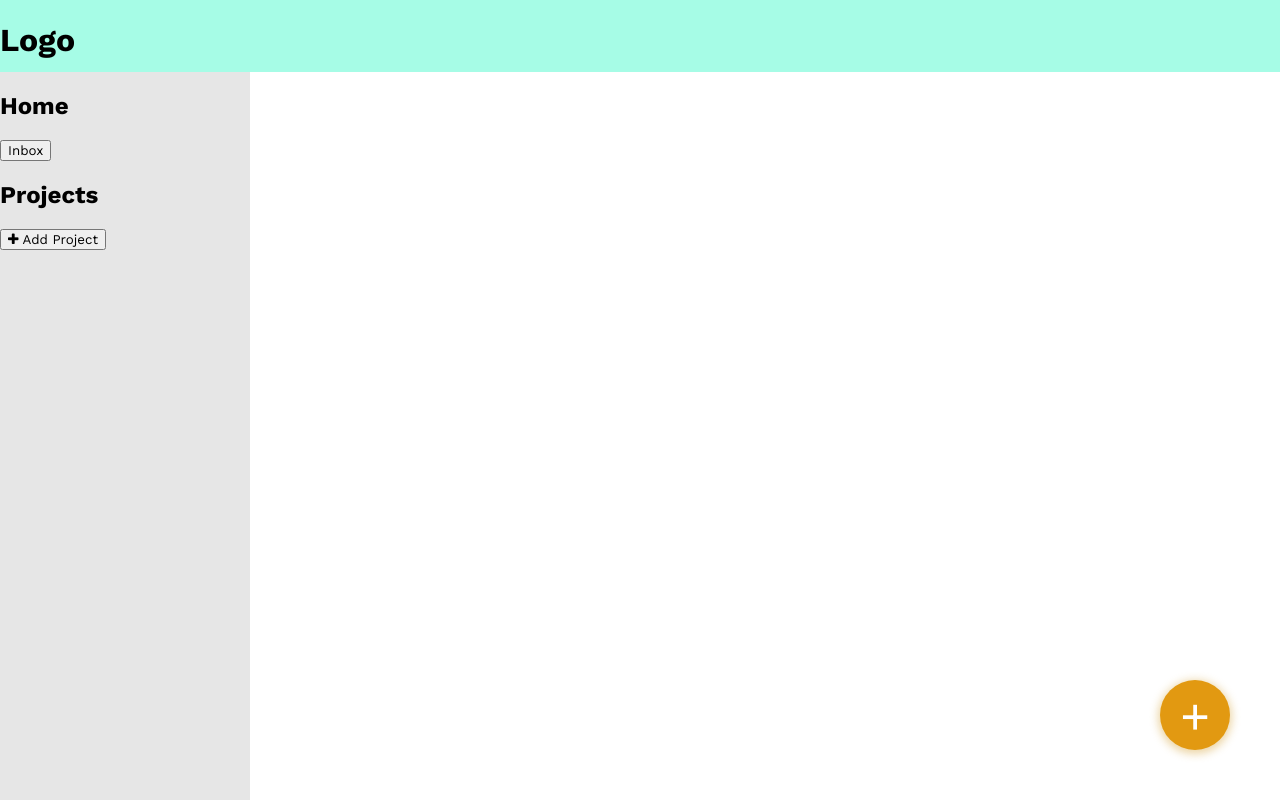
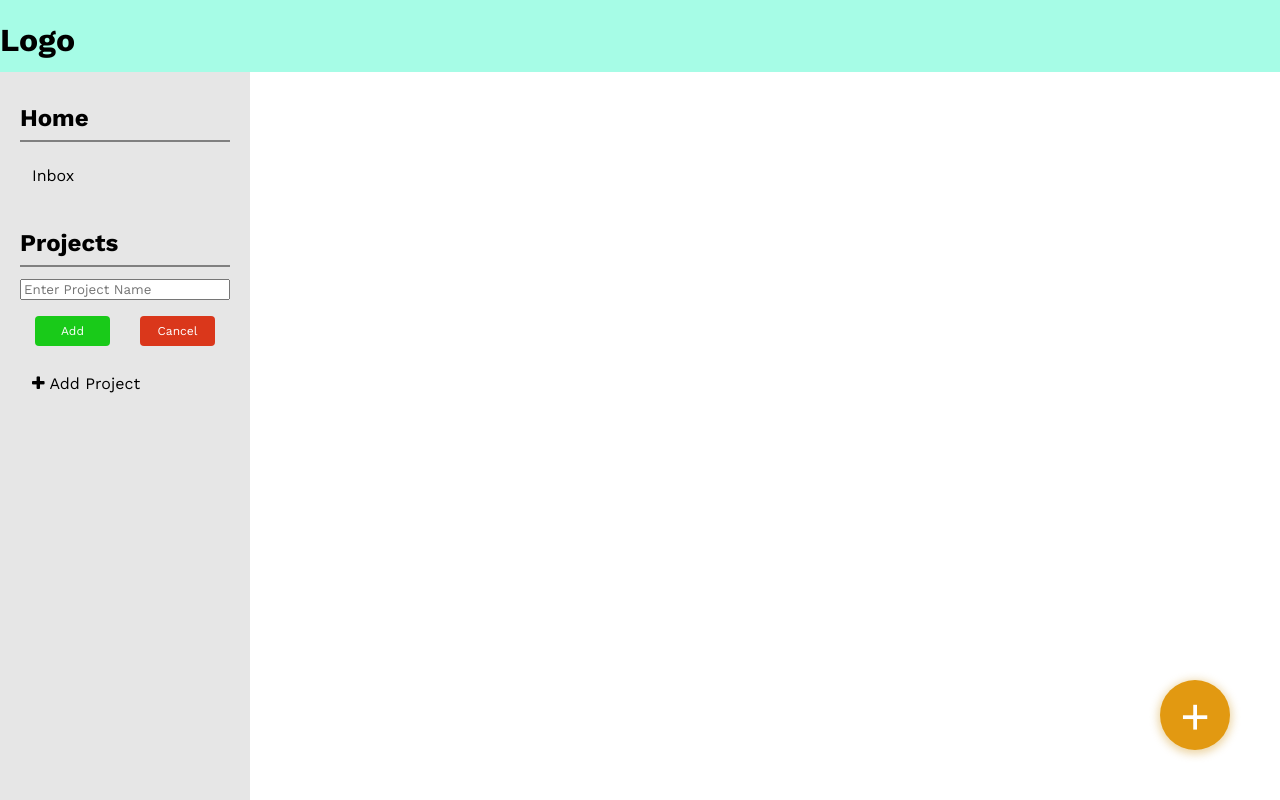
Before and after one commit to alabador/todo-list, a website built with webpack: page dist/index.html in a window 1280 px wide. Both pictures are taken after a click on the button "Add Project". Built offline with nearby package versions, Linux system fonts and the light colour scheme.

Commit message:
Add more project functionality

```diff
--- a/src/modules/createElements.js
+++ b/src/modules/createElements.js
@@ -1,8 +1,7 @@
-import { editTaskInDom, openForm, cancelForm} from "./dom";
-import { editValuesEvent } from "./events";
+import { openForm, cancelForm} from "./dom";
 import { newTask, getPriority, editTask } from "./taskActions";
 import { getTasks } from "./pageload";
-import { currentProject } from "./projects";
+import { currentProject, projects } from "./projects";
 
 const elFactory = (type, attributes, ...children) => {
     const el = document.createElement(type);
@@ -55,11 +54,39 @@ export function initForm() {
                     elFactory('option', {value:'high'}, 'High')
                 )
             ),
+            elFactory('div', {class: 'input-div project-div'},
+                elFactory('label', {for: 'project'}, 'Project'),
+                elFactory('select', {class: 'form-input form-project',
+                id:'project', name:'project', required:'true'},
+                    elFactory('option', {value:''}, 'Select a Project')
+                )
+            ),
             elFactory('div', {class: 'input-div'},
                 elFactory('button', {class: 'form-button', form:'form'}, 'Add')
             )
         )
     );
+    return form;
+}
+
+export function addProjectOptions() {
+    const form = document.querySelector('#form');
+    const projectSelect = form.querySelector('#project');
+    const projectList = Object.keys(projects);
+    for (let i=0; i<projectList.length; i++){
+        projectSelect.options[projectSelect.options.length] = new Option('Inbox', projectList[i]);
+    }
+};
+
+export function createProjectInDom() {
+    const form = elFactory('form', {class: 'project-add-form', id: 'project-add-form'},
+        elFactory('input', {class: 'project-add-form-input', form:'project-add-form',
+        placeholder: 'Enter Project Name'}),
+        elFactory('div', {class: 'project-add-form-ctas'},
+            elFactory('button', {class: 'form-button form-add', form:'project-add-form'}, 'Add'),
+            elFactory('button', {class: 'form-button form-cancel', form:'project-add-form'}, 'Cancel')
+        )
+    )
     return form;
 }
 
--- a/src/modules/dom.js
+++ b/src/modules/dom.js
@@ -1,10 +1,11 @@
-import { createTaskInDom, createTaskInDomv2, initForm } from "./createElements";
+import { addProjectOptions, createTaskInDom, createTaskInDomv2, initForm } from "./createElements";
 import { newTask } from "./taskActions";
 import { currentProject } from "./projects";
 
 export function openForm() {
     const body = document.querySelector('body');
     body.append(initForm());
+    addProjectOptions();
     document.querySelector('.add').disabled = true;
 };
 
--- a/src/modules/events.js
+++ b/src/modules/events.js
@@ -1,6 +1,6 @@
 import { createTask, newTask } from "./taskActions";
 import { addTaskToDom, cancelForm, editTaskInDom } from "./dom";
-import { createTaskInDom } from "./createElements";
+import { createProjectInDom, createTaskInDom } from "./createElements";
 import { getTasks } from "./pageload";
 import { currentProject } from "./projects";
 
@@ -24,5 +24,13 @@ function saveValuesEvent() {
     });
 };
 
+function addProjectEvent() {
+    const addProject = document.querySelector('.add-project');
+    addProject.addEventListener('click', function(){
+        //create input/form to create a button for project
+        const projectsList = document.querySelector('.projects-list');
+        projectsList.prepend(createProjectInDom());
+    });
+}
 
-export {initCreateTaskEvent, cancelTaskCreateEvent, saveValuesEvent};
+export {initCreateTaskEvent, cancelTaskCreateEvent, saveValuesEvent, addProjectEvent};
--- a/src/modules/pageload.js
+++ b/src/modules/pageload.js
@@ -1,9 +1,10 @@
-import { initCreateTaskEvent, } from "./events";
+import { addProjectEvent, initCreateTaskEvent, } from "./events";
 import { currentProject, projects, setProject } from "./projects";
 
 export function initialPageLoad() {
     initCreateTaskEvent();
     setProject('all');
+    addProjectEvent();
 };
 
 export function displayTaskList() {
--- a/src/modules/projects.js
+++ b/src/modules/projects.js
@@ -15,6 +15,11 @@ export function setProject(project) {
 function selectProject() {
     //logic to choose project, prob called by clicking on tab in nav
 };
+
+export function chooseFromProjects() {
+    const projectList = Object.keys(projects);
+    return projectList;
+}
 
 export function addProject(project) {
     //adds project to project object
--- a/src/style.css
+++ b/src/style.css
@@ -9,6 +9,7 @@
 
     --task-details: rgb(223, 251, 244);
     --hover-color: rgb(140, 212, 230);
+    --nav-hover: rgb(219, 219, 219);
 }
 
 
@@ -52,6 +53,46 @@ main {
 .nav {
     background-color: var(--nav-bg);
     overflow: hidden;
+    padding: 0 20px;
+}
+
+.nav h2 {
+  margin: 12px 0;
+  padding: 8px 0;
+  border-bottom: 2px solid gray;
+}
+
+.nav section {
+  margin-top: 24px;
+}
+
+.nav-button {
+  border: none;
+  width: 100%;
+  background: none;
+  text-align: left;
+  font-size: 16px;
+  padding: 12px 12px;
+  cursor: pointer;
+  border-radius: 4px;
+}
+
+.nav-button:hover {
+  background-color: var(--nav-hover);
+}
+
+.nav-button:active {
+  background-color: var(--hover-color);
+}
+
+.project-add-form-input{
+  width: 100%;
+}
+
+.project-add-form-ctas {
+  display: flex;
+  justify-content: space-around;
+  margin: 16px 0px;
 }
 
 .task-window {
@@ -92,17 +133,7 @@ main {
     transform: scale(1.05);
  }
 
- /* .form-div {
-    position: fixed;
-    width: 400px;
-    padding: 25px;
-    z-index: 1;
-    background-color: #ffffff;
-    box-shadow: 1px 3px 8px 3px rgba(189, 189, 189, 0.795);
-    left: 50%;
-    top: 50%;
-    transform: translate(-50%, -50%);
- } */
+
  .form-div {
     position: absolute;
     display: flex;
@@ -139,12 +170,6 @@ main {
     box-shadow: 1px 3px 8px 3px rgba(189, 189, 189, 0.795);
     border-radius: 4px;
  }
- /* .form {
-    display: flex;
-    flex-direction: column;
-    align-items: center;
-    gap: 24px;
- } */
 
  .close-div {
     position:absolute;
@@ -182,6 +207,21 @@ main {
     font-size: 16px;
     cursor: pointer;
     border-radius: 4px;
+ }
+
+ .form-add,.form-cancel {
+  font-size: 12px;
+  min-width: 75px;
+  padding: 8px 12px;
+ }
+
+ .form-add{
+  background-color:rgb(25, 202, 25);
+  color:white;
+ }
+ .form-cancel{
+  background-color:rgb(218, 55, 27);
+  color: white;
  }
 
  .task-list {
```
Also changed, not shown: dist/index.html, dist/main.js.
